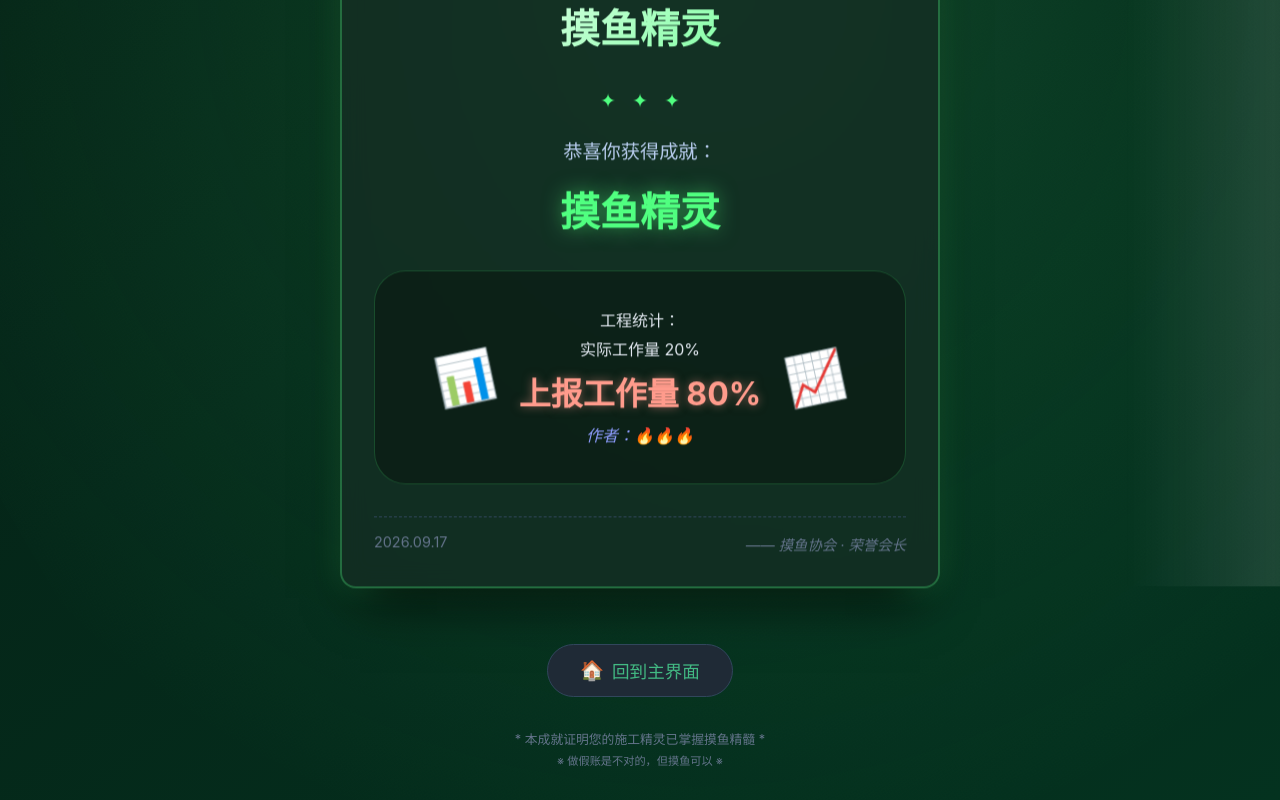
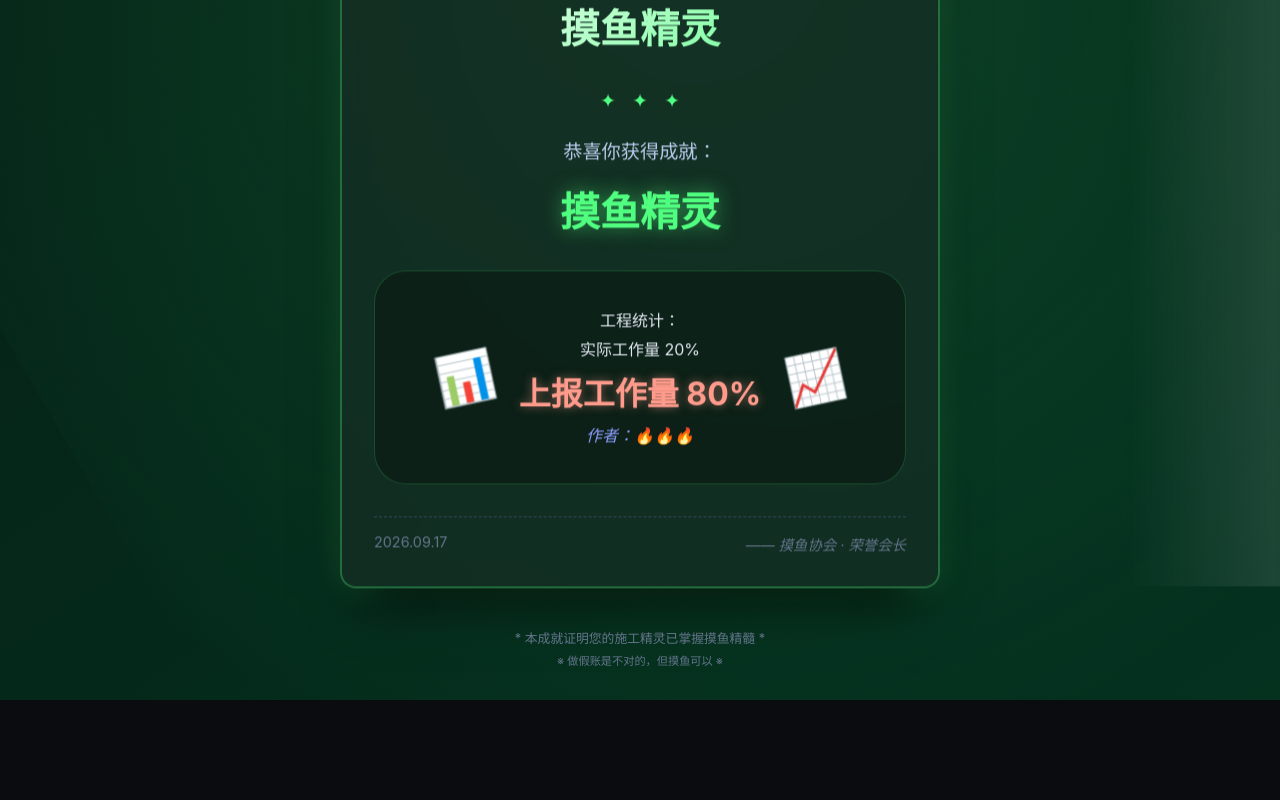
Before and after one commit to Brian-Qi/Brian-Qi.github.io, a Vue app: page /self/achieve_slacking in a window 1280 px wide. Shown: the part 410-1210 px from the top of the page. After the commit the page ends 1110 px from the top, so only its background shows below. Built offline with nearby package versions, Linux system fonts and the light colour scheme; a small style sheet from the web is missing; a web font is replaced by a local one.

Commit message:
chore: 移除各页的 回到首页/回到主界面 按钮

```diff
--- a/src/components/Achievement_01.vue
+++ b/src/components/Achievement_01.vue
@@ -53,11 +53,6 @@
     </div>
 
     <div class="button-container">
-      <router-link to="/self" class="return-button">
-        <span class="button-icon">🏠</span>
-        回到主界面
-      </router-link>
-
       <button @click="showScreenshotHint" class="screenshot-button">
         <span class="button-icon">📸</span>
         截图留念
--- a/src/components/Achievement_02.vue
+++ b/src/components/Achievement_02.vue
@@ -50,13 +50,6 @@
         <span class="date">{{ currentDate }}</span>
         <span class="signature">—— 捣蛋认证 · 官方盖章</span>
       </div>
-    </div>
-
-    <div class="button-container">
-      <router-link to="/self" class="return-button">
-        <span class="button-icon">🏠</span>
-        回到主界面
-      </router-link>
     </div>
 
     <div class="disclaimer">
--- a/src/components/Achievement_03.vue
+++ b/src/components/Achievement_03.vue
@@ -50,13 +50,6 @@
         <span class="date">{{ currentDate }}</span>
         <span class="signature">—— 摸鱼协会 · 荣誉会长</span>
       </div>
-    </div>
-
-    <div class="button-container">
-      <router-link to="/self" class="return-button">
-        <span class="button-icon">🏠</span>
-        回到主界面
-      </router-link>
     </div>
 
     <div class="disclaimer">
--- a/src/components/AchievementsStats.vue
+++ b/src/components/AchievementsStats.vue
@@ -128,10 +128,6 @@
               >
             </div>
           </div>
-        </div>
-
-        <div class="button-container">
-          <router-link to="/self" class="return-button"> <span class="button-icon">🏠</span>回到首页 </router-link>
         </div>
       </div>
     </transition>
--- a/src/components/Home.vue
+++ b/src/components/Home.vue
@@ -35,7 +35,6 @@
 
     <footer class="c-foot">
       <span>Copyright © {{ now.year }} Briandolph Qi</span>
-      <RouterLink class="c-back" to="/self">↩ 回到 ComingSoon</RouterLink>
     </footer>
   </div>
 </template>
--- a/src/components/Moyu.vue
+++ b/src/components/Moyu.vue
@@ -39,8 +39,6 @@
         <span>🚧</span>
         <span>更多还在这条船上 · 敬请期待</span>
       </div>
-
-      <RouterLink to="/self" class="moyu-back">← 返回首页</RouterLink>
     </div>
   </div>
 </template>
--- a/src/components/NotFound.vue
+++ b/src/components/NotFound.vue
@@ -5,8 +5,6 @@
       <h1 class="nf-title">这页好像走丢了</h1>
       <p class="nf-desc">你要找的地址不存在，或者已经被挪走了。</p>
       <div class="nf-actions">
-        <RouterLink class="nf-btn primary" to="/self/index">回到首页</RouterLink>
-        <RouterLink class="nf-btn" to="/self">回到入口</RouterLink>
         <RouterLink class="nf-btn" to="/self/who_i_am">关于我</RouterLink>
       </div>
     </div>
--- a/src/components/WhoIAm.vue
+++ b/src/components/WhoIAm.vue
@@ -143,14 +143,6 @@
         </div>
       </section>
     </div>
-
-    <!-- 底部固定导航 -->
-    <footer class="who-am-footer">
-      <router-link to="/self" class="back-link">
-        <span class="button-icon">🏠</span>
-        回到首页
-      </router-link>
-    </footer>
   </div>
 </template>
 
```
